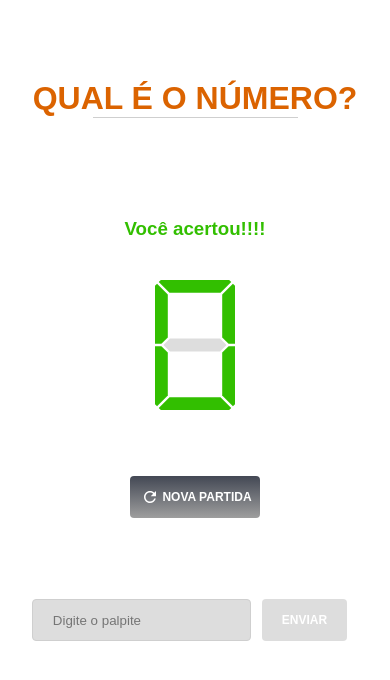
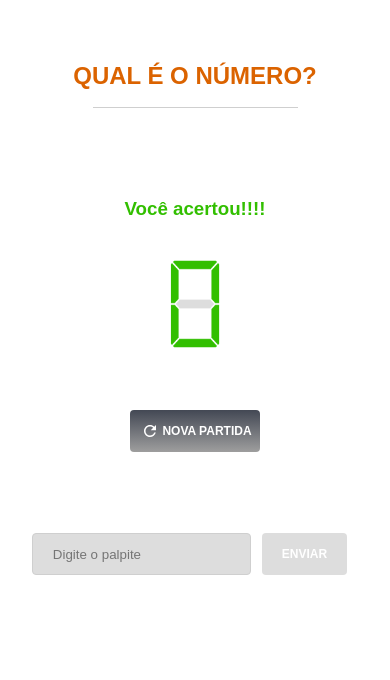
Before and after one commit to atiliosilfer/adivinheNumero, a plain HTML site: page index.html in a window 390 px wide. Both pictures are taken after a click on the button "ENVIAR". Drawn offline with Linux system fonts and the light colour scheme; no server answers.

Commit message:
ajustes e responsividade

```diff
--- a/scripts/script.js
+++ b/scripts/script.js
@@ -10,11 +10,13 @@ getRandomNumber = function() {
         let data = JSON.parse(this.responseText);
 
         if (data.value) {
+            console.log(data.value);
             randomNumber = data.value;
             document.getElementById("tip-text").innerHTML = '';
             generateCanvas(0);
             document.getElementById("new-game-btn").style.visibility = 'hidden';
             document.getElementById("input-number").disabled = false;
+            document.getElementById("input-number").value = '';
             document.getElementById("send-btn").disabled = false;
         } else {
             document.getElementById("tip-text").innerHTML = 'ERRO';
@@ -22,6 +24,7 @@ getRandomNumber = function() {
             generateCanvas(data.StatusCode, red);
             document.getElementById("new-game-btn").style.visibility = 'visible';
             document.getElementById("input-number").disabled = true;
+            document.getElementById("input-number").value = '';
             document.getElementById("send-btn").disabled = true;
         }
     }
@@ -35,9 +38,9 @@ getRandomNumber = function() {
 }
 
 handleClickSendButton = function() {
-    let value = document.getElementById("input-number").value;
+    let value = Math.trunc(document.getElementById("input-number").value);
 
-    value = value <= 300 ? (value == '' ? 0 : value) : 300;
+    value = value <= 300 ? (value == '' || value < 0 ? 0 : value) : 300;
 
     generateCanvas(value);
 
@@ -48,9 +51,9 @@ handleClickSendButton = function() {
         document.getElementById("tip-text").style.color = orange;
         document.getElementById("tip-text").innerHTML = 'É maior';
     } else {
+        generateCanvas(value, green);
         document.getElementById("tip-text").style.color = green;
         document.getElementById("tip-text").innerHTML = 'Você acertou!!!!';
-        generateCanvas(value, green);
         document.getElementById("new-game-btn").style.visibility = 'visible';
         document.getElementById("input-number").disabled = true;
         document.getElementById("send-btn").disabled = true;
--- a/styles/styles.css
+++ b/styles/styles.css
@@ -7,21 +7,23 @@
 h1 {
     justify-content: center;
     display: flex;
-    margin-top: 80px;
+    margin-top: 44px;
+    font-size: 36px;
 }
 
 h3 {
-    margin-top: 100px;
+    margin-top: 49px;
     margin-bottom: 30px;
 }
 
 hr {
     border: 0;
     border-top: 1px solid #CFCFCF;
-    width: 205px;
+    width: 255px;
     align-self: center;
     margin-left: auto;
     margin-right: auto;
+    margin-top: 21px;
 }
 
 body,
@@ -80,8 +82,8 @@ button {
     background: linear-gradient(180deg, #434854 0%, #9E9E9E 100%);
     width: 130px;
     white-space: nowrap;
-    margin-top: 56px;
-    margin-bottom: 73px;
+    margin-top: 31px;
+    margin-bottom: 70px;
     visibility: hidden;
 }
 
@@ -97,3 +99,31 @@ input:disabled {
     border: 1px solid #CFCFCF;
     color: #9E9E9E;
 }
+
+#canvas {
+    height: 135px;
+    width: 247px;
+}
+
+@media (max-width: 720px) {
+    h1 {
+        margin-top: 62px;
+        font-size: 24px;
+    }
+    h3 {
+        margin-top: 90px;
+        margin-bottom: 34px;
+    }
+    hr {
+        width: 205px;
+        margin-top: 17px;
+    }
+    #canvas {
+        height: 100px;
+        width: 182px;
+    }
+    #new-game-btn {
+        margin-top: 56px;
+        margin-bottom: 73px;
+    }
+}
```
